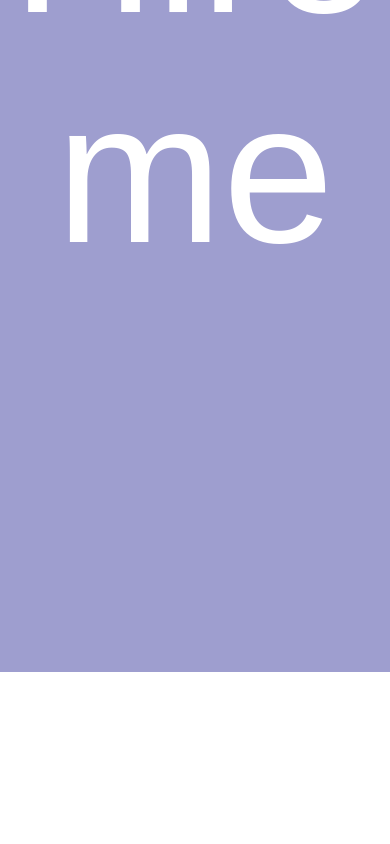
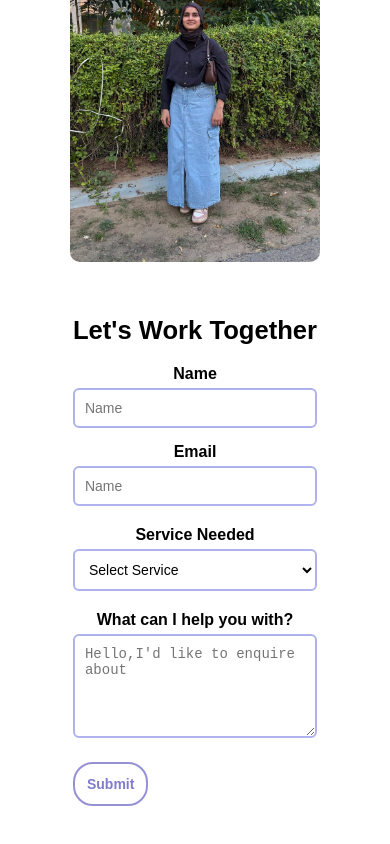
Before and after one commit to khanNameera17/nameera-portfolio, a Next.js app: page / in a window 390 px wide. Shown: the part 5943-6787 px from the top of the page. Before the commit the page ends 6615 px from the top, so only its background shows below. Built offline with nearby package versions, Linux system fonts and the light colour scheme.

Commit message:
Hire me section

```diff
--- a/src/components/contact/index.jsx
+++ b/src/components/contact/index.jsx
@@ -1,11 +1,60 @@
-import React from 'react'
-import "./style.scss"
+import React from "react";
+import "./style.scss";
+
 const Contact = () => {
   return (
-    <div className='contact'>
-      Hire me
+    <div className="contact">
+      {/* Left side - image */}
+      <div className="contact-left">
+  <div className="image-wrapper">
+    <img src="/images/Contact.jpg" alt="Hire me" />
+  </div>
+</div>
+
+
+      {/* Right side - form */}
+      <div className="contact-right">
+        <h2>Let's Work Together</h2>
+        <form>
+          {/* Name */}
+         {/* Name + Email inline */}
+<div className="form-row inline">
+  <div className="form-group">
+    <label htmlFor="name">Name</label>
+    <input type="text" placeholder="Name" id="name" required />
+  </div>
+
+  <div className="form-group">
+    <label htmlFor="email">Email</label>
+    <input type="email" placeholder="Name" id="email" required />
+  </div>
+</div>
+
+
+          {/* Dropdown */}
+          <div className="form-row">
+            <label htmlFor="service">Service Needed</label>
+            <select id="service" required>
+              <option value="">Select Service</option>
+              <option value="web">Web Development</option>
+              <option value="app">App Development</option>
+              <option value="design">UI/UX Design</option>
+              <option value="seo">SEO & Marketing</option>
+            </select>
+          </div>
+
+          {/* Message */}
+          <div className="form-row">
+            <label htmlFor="message">What can I help you with?</label>
+            <textarea id="message"placeholder="Hello,I'd like to enquire about"  rows="5" required />
+          </div>
+
+          {/* Submit button */}
+          <button type="submit">Submit</button>
+        </form>
+      </div>
     </div>
-  )
-}
+  );
+};
 
-export default Contact
+export default Contact;
--- a/src/components/contact/style.scss
+++ b/src/components/contact/style.scss
@@ -1,7 +1,142 @@
-.contact{
- background-color: rgb(158, 158, 207);
+.contact {
+ display: flex;
  min-height: 100vh;
- text-align: center;
- font-size: 200px;
  align-items: center;
+ justify-content: center;
+ padding: 20px; // small breathing space on mobile
+
+ .contact-left {
+   flex: 1;
+   display: flex;
+   align-items: center;
+   justify-content: center;
+
+   img {
+     width: 100%;
+     max-width: 300px;
+     border-radius: 10px;
+   }
+ }
+
+ .contact-right {
+   flex: 1;
+   padding: 40px;
+
+   h2 {
+     color: black;
+     margin-bottom: 20px;
+     font-size: 2.5rem;
+     text-align: left;
+   }
+
+   form {
+     display: flex;
+     flex-direction: column;
+     gap: 20px;
+
+     label {
+       font-size: 16px;
+       font-weight: 600;
+       color: black;
+       margin-bottom: 5px;
+       display: block;
+     }
+
+     input,
+     select,
+     textarea {
+       width: 100%;
+       padding: 12px;
+       border: 2px solid rgb(174, 178, 237);
+       border-radius: 6px;
+       background: white;
+       color: black;
+       font-size: 16px;
+
+       &:focus {
+         outline: none;
+         border-color: darkviolet;
+       }
+     }
+
+     /* Inline row */
+     .form-row.inline {
+       display: flex;
+       gap: 20px;
+
+       .form-group {
+         flex: 1;
+         display: flex;
+         flex-direction: column;
+       }
+     }
+
+     button {
+      padding: 15px 20px;
+      background: transparent;   // ❌ no fill
+      color: rgb(129, 123, 208);             // ✅ text color
+      border: 2px solid rgb(150, 145, 213); // ✅ border
+      border-radius: 20px;
+      font-size: 1rem;
+      font-weight: 600;
+      cursor: pointer;
+      width: fit-content;        // keeps it snug to text, aligned left
+
+      &:hover {
+        background: rgba(128, 0, 128, 0.1); // subtle light purple on hover
+      }
+    }
+
+   }
+ }
+
+ /* 📱 Responsive Styles */
+ @media (max-width: 992px) {
+   flex-direction: column;
+   text-align: center;
+
+   .contact-left {
+     margin-bottom: 30px;
+
+     img {
+       max-width: 250px;
+     }
+   }
+
+   .contact-right {
+     padding: 20px;
+
+     h2 {
+       font-size: 2rem;
+       text-align: center;
+     }
+
+     form {
+       .form-row.inline {
+         flex-direction: column;
+         gap: 15px;
+       }
+
+       input,
+       select,
+       textarea {
+         font-size: 14px;
+         padding: 10px;
+       }
+
+       button {
+         font-size: 14px;
+         padding: 12px;
+       }
+     }
+   }
+ }
+
+ @media (max-width: 576px) {
+   .contact-right {
+     h2 {
+       font-size: 1.6rem;
+     }
+   }
+ }
 }
```
Also changed, not shown: public/images/Contact.jpg (added).
